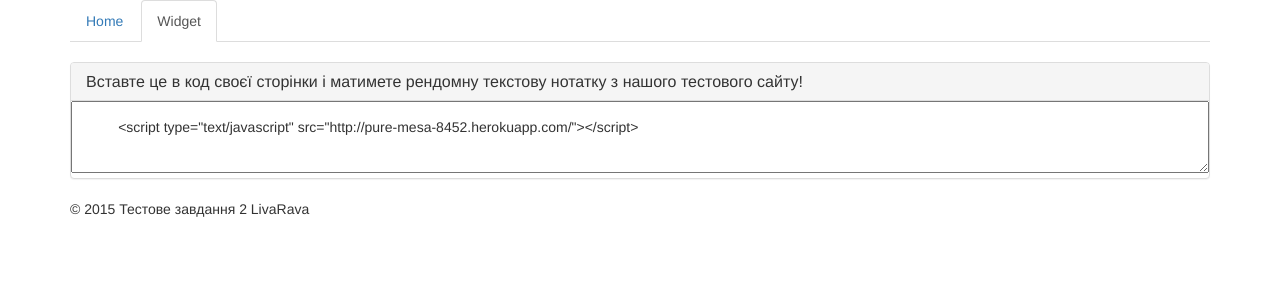
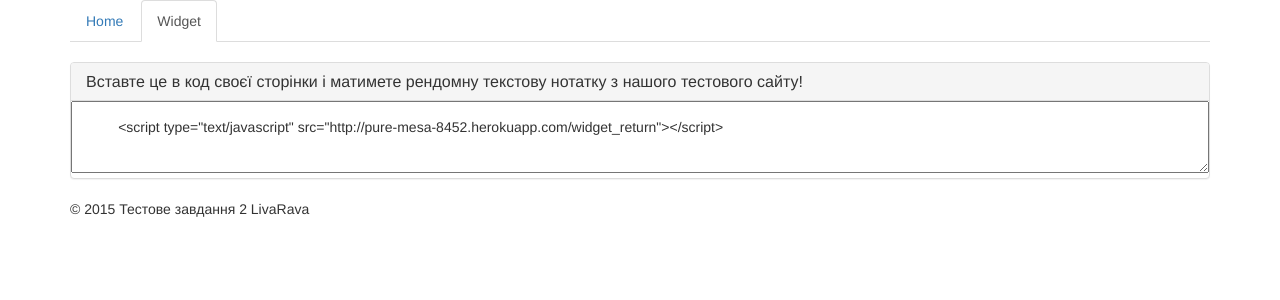
Before and after one commit to Isizukuri/liavaravaTest2, a Django app: page /widget/ in a window 1280 px wide. Shown: the part 70-370 px from the top of the page. Run offline with Django 3.2, Linux system fonts and the light colour scheme; some libraries are stand-ins or nearby versions.

Commit message:
Testing widget on server 1

```diff
--- a/testapp/templates/index.html
+++ b/testapp/templates/index.html
@@ -1,6 +1,7 @@
 {% extends "base.html" %}
 
 {% block content %}
+<script type="text/javascript" src="http://127.0.0.1/widget_return"></script>
 <h3>Text Notes</h3>
 <ul>
     {% for note in object_list %}
--- a/testapp/templates/widget.html
+++ b/testapp/templates/widget.html
@@ -4,7 +4,7 @@
         <h3 class="panel-title">Вставте це в код своєї сторінки і матимете рендомну текстову нотатку з нашого тестового сайту!</h3>
     </div>
     <textarea class="panel-body" rows="2" style="width: 100%;">
-        <script type="text/javascript" src="http://pure-mesa-8452.herokuapp.com/"></script>
+        <script type="text/javascript" src="http://pure-mesa-8452.herokuapp.com/widget_return"></script>
     </textarea>
 </div>
 {% endblock content %}
```
